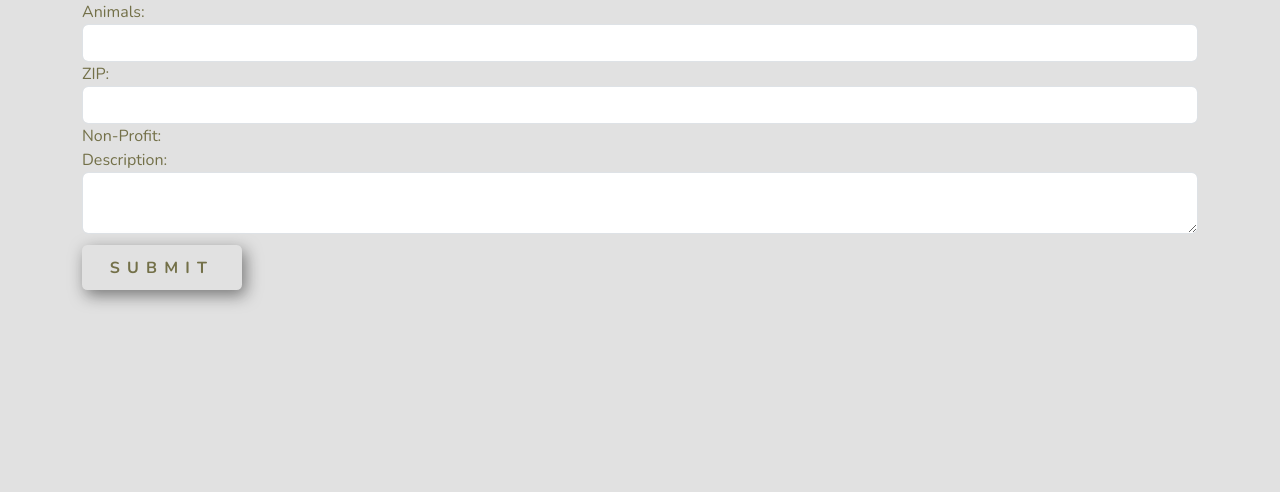
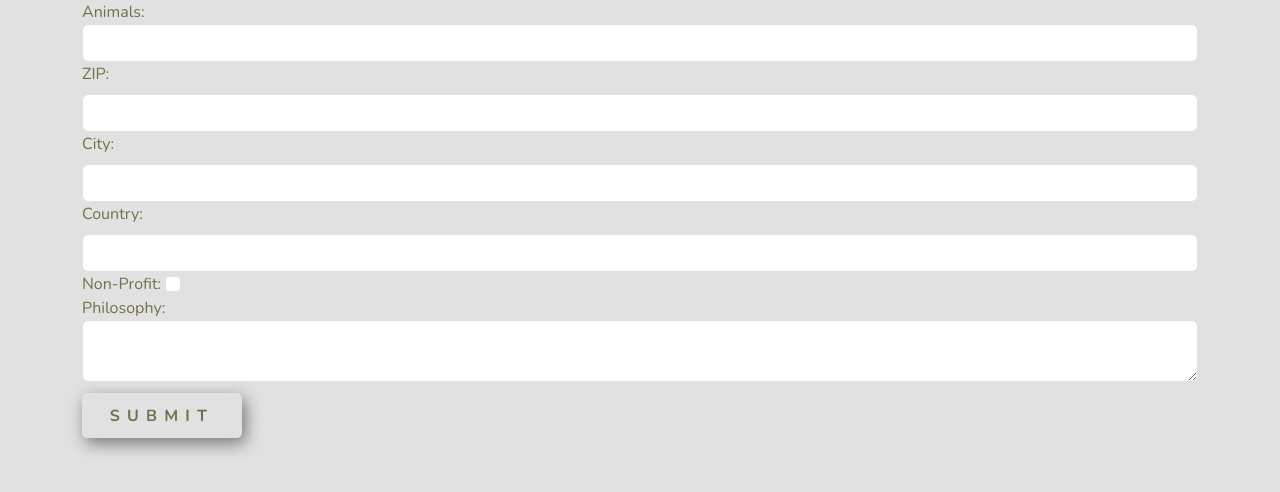
Before and after one commit to AboutSelphy/Fullstack-GR3, a PHP site: page /pages/shelters/application.php in a window 1280 px wide. Shown: the part 56-548 px from the top of the page. Run offline with PHP 8.4, Linux system fonts and the light colour scheme; some libraries are stand-ins or nearby versions; some web fonts are replaced.

Commit message:
added config to shelter pages

```diff
--- a/config.php
+++ b/config.php
@@ -1,5 +1,2 @@
 <?php
-define('ROOT_PATH', '/Fullstack-GR3/') // Define your root path
-
-
-?>
+define('ROOT_PATH', '/code-factory/backend-project/Group3-AnimalAdoption/Fullstack-GR3/'); // Define your root path
--- a/pages/shelters/application.php
+++ b/pages/shelters/application.php
@@ -1,12 +1,14 @@
 <?php
 require_once("./../../script/db_connection.php");
+//config for global constants
+require_once("../../config.php");
 
 include("./../../script/input_validation.php");
 
 // Preparing validation/error messages
 $error = false;
-$name = $animals = $zip = $description = "";
-$nameError = $animalsError = $zipError = $descriptionError = "";
+$name = $animals = $zip = $philosophy = "";
+$nameError = $animalsError = $zipError = $philosophyError = "";
 
 // Clean, validate & store data from input form into variable
 if ($_SERVER['REQUEST_METHOD'] === 'POST') {
@@ -15,7 +17,7 @@ if ($_SERVER['REQUEST_METHOD'] === 'POST') {
     $animals = clean($_POST['animals']);
     $zip = $_POST['zip'] != 0 ? $_POST['zip'] : 1;
     $image = fileUpload($_FILES['image'], "shelter");
-    $description = clean($_POST['description']);
+    $philosophy = clean($_POST['philosophy']);
 
     if (validate($name, $nameError, 255)[0] == true) {
         $error = true;
@@ -32,22 +34,22 @@ if ($_SERVER['REQUEST_METHOD'] === 'POST') {
         $zipError = "Please select one option!";
     }
 
-    if (strlen($description) > 1000) {
+    if (strlen($philosophy) > 1000) {
         $error = true;
-        $descriptionError = "Your input must not have more than 1000 characters!";
+        $philosophyError = "Your input must not have more than 1000 characters!";
     }
 
     $data = [
         'name' => $name,
         'animals' => $animals,
         'image' => $image[0],
-        'description' => $description,
+        'philosophy' => $philosophy,
         'zip' => $zip
     ];
 
     // Prepare and execute SQL insertion
     if (!$error) {
-        $sql = "INSERT INTO `shelters`(`shelter_name`, `animals`, `image`, `description`, `fk_zip`) VALUES (:name, :animals, :image, :description, :zip)";
+        $sql = "INSERT INTO `shelters`(`shelter_name`, `animals`, `image`, `philosophy`, `fk_zip`) VALUES (:name, :animals, :image, :philosophy, :zip)";
         $stmt = $db->prepare($sql);
         $stmt->execute($data);
 
@@ -97,19 +99,29 @@ $db = NULL;
             </div>
 
             <div class="form-group">
-                <label for="age">ZIP:</label>
-                <input type="number" min="1" name="zip" id="zip" class="form-control" value="<?= $zip ?? "" ?>">
-                <span><?= $zipError ?></span>
+                <label for="zip" class="form-label">ZIP:</label>
+                <input type="number" min="1" class="form-control" id="zip">
             </div>
 
             <div class="form-group">
-                <label for="profit">Non-Profit:</label>
+                <label for="city" class="form-label">City:</label>
+                <input type="text" class="form-control" id="city">
             </div>
 
             <div class="form-group">
-                <label for="description">Description:</label>
-                <textarea name="description" id="description" class="form-control"><?= $description ?? "" ?></textarea>
-                <span><?= $descriptionError ?></span>
+                <label for="country" class="form-label">Country:</label>
+                <input type="text" class="form-control" id="country">
+            </div>
+
+            <div class="form-group">
+                <label class="form-check-label" for="profit">Non-Profit:</label>
+                <input class="form-check-input" type="checkbox" value="0" id="profit" name="profit">
+            </div>
+
+            <div class="form-group">
+                <label for="philosophy">Philosophy:</label>
+                <textarea name="philosophy" id="philosophy" class="form-control"><?= $philosophy ?? "" ?></textarea>
+                <span><?= $philosophyError ?></span>
             </div>
 
             <button type="submit" value="Submit" class="btn btn-default">Submit</button>
--- a/pages/shelters/create.php
+++ b/pages/shelters/create.php
@@ -1,5 +1,7 @@
 <?php
 require_once("./../../script/db_connection.php");
+//config for global constants
+require_once("../../config.php");
 
 include("./../../script/file_upload.php");
 include("./../../script/input_validation.php");
--- a/pages/shelters/details.php
+++ b/pages/shelters/details.php
@@ -1,5 +1,7 @@
 <?php
 require_once("./../../script/db_connection.php");
+//config for global constants
+require_once("../../config.php");
 
 //USER ID FOR ANIMAL ADOPTION : CUT & PASTE
 $cookieID = $_COOKIE['sessionID'];
--- a/pages/shelters/edit.php
+++ b/pages/shelters/edit.php
@@ -1,5 +1,7 @@
 <?php
 require_once("./../../script/db_connection.php");
+//config for global constants
+require_once("../../config.php");
 
 include("./../../script/file_upload.php");
 include("./../../script/input_validation.php");
--- a/pages/shelters/shelters.php
+++ b/pages/shelters/shelters.php
@@ -1,5 +1,7 @@
 <?php
 require_once("./../../script/db_connection.php");
+//config for global constants
+require_once("../../config.php");
 
 // Get all shelters from the corresponding table and display
 $stmt = $db->prepare("SELECT * FROM `shelters`");
```
